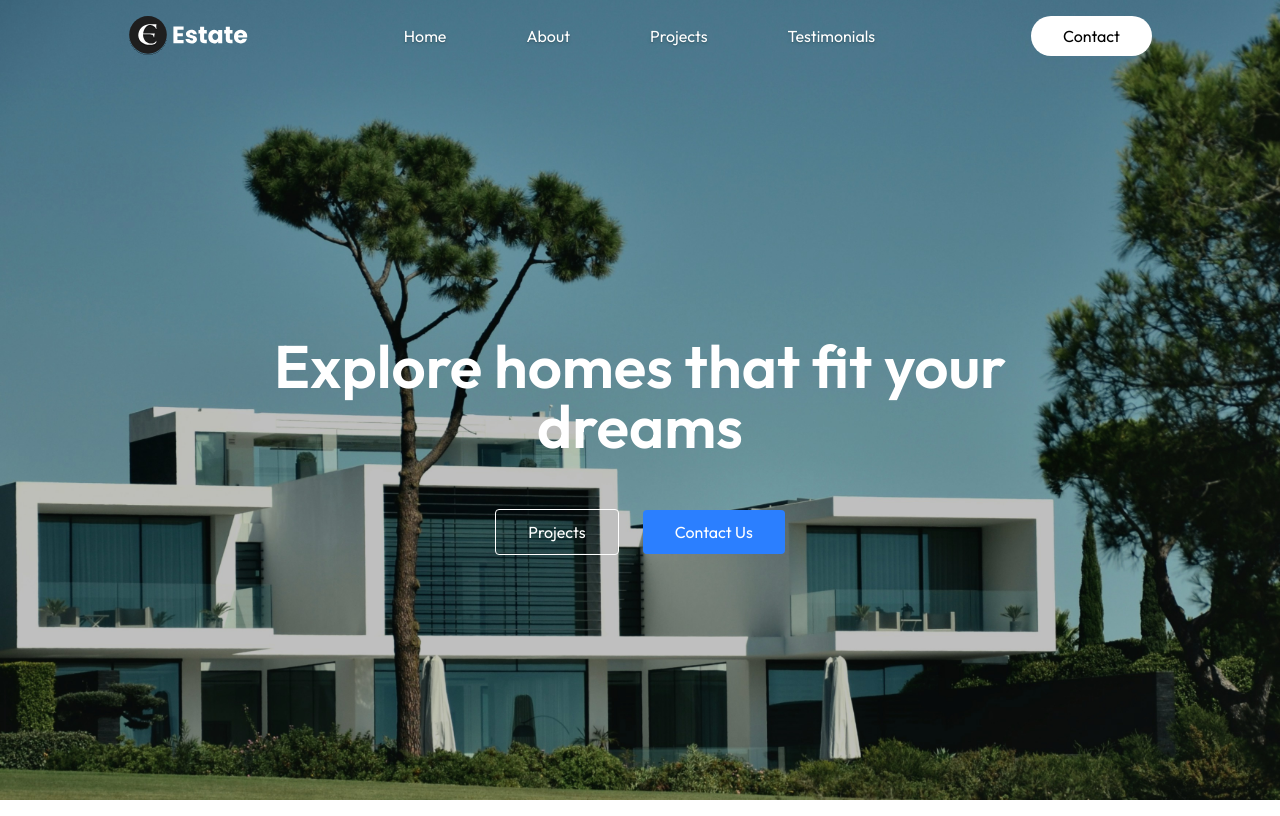
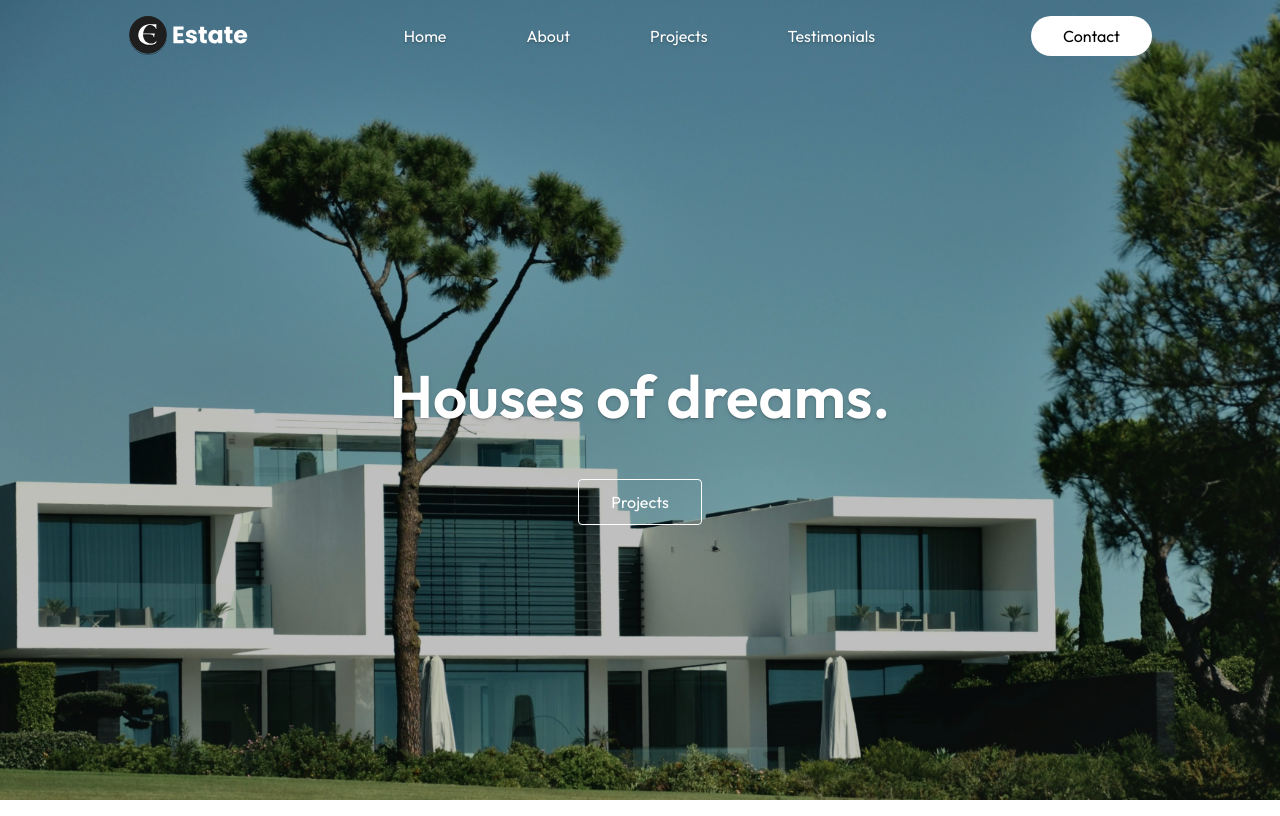
Before and after one commit to esraayaz/real-estate, a React (Vite) app: page / in a window 1280 px wide. Built offline with nearby package versions, Linux system fonts and the light colour scheme.

Commit message:
Title improved.

```diff
--- a/src/Components/Header.jsx
+++ b/src/Components/Header.jsx
@@ -12,8 +12,8 @@ const Header = () => {
     >
       <Navbar />
       <div className="container text-center mx-auto py-4 px-6 md:px-20 lg:px-32 text-white">
-        <h2 className="text-5xl sm:text-6xl md:text.[82px] inline-block max-w-3xl font-semibold pt-20">
-          Explore homes that fit your dreams
+        <h2 className="text-shadow-md text-5xl sm:text-6xl md:text.[82px] inline-block max-w-3xl font-semibold pt-20">
+          Houses of dreams.
         </h2>
         <div className="space-x-6 mt-16">
           <a
@@ -22,9 +22,6 @@ const Header = () => {
           >
             Projects
           </a>
-          <a href="#Contact" className="bg-blue-500 px-8 py-3 rounded">
-            Contact Us
-          </a>
         </div>
       </div>
     </div>
```
